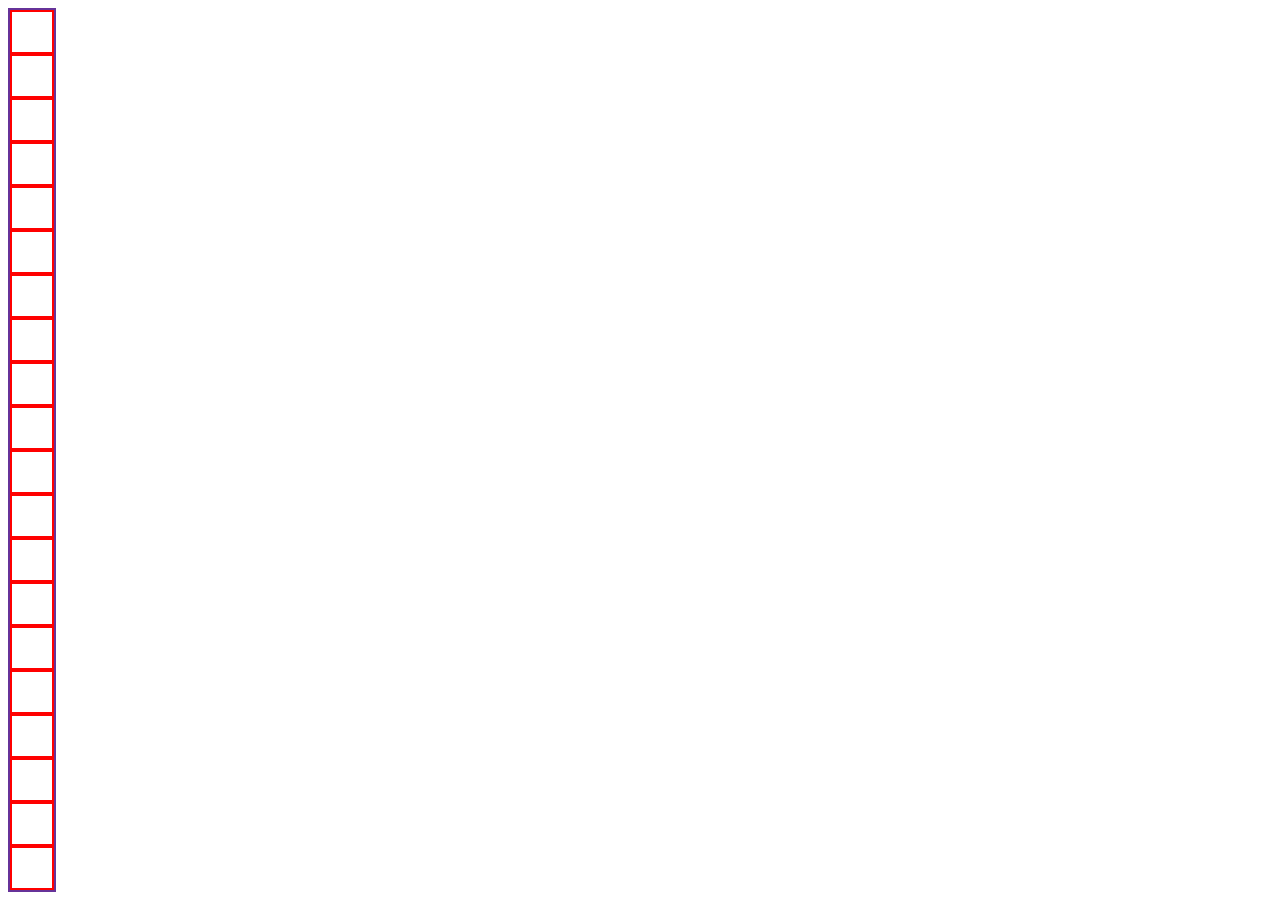
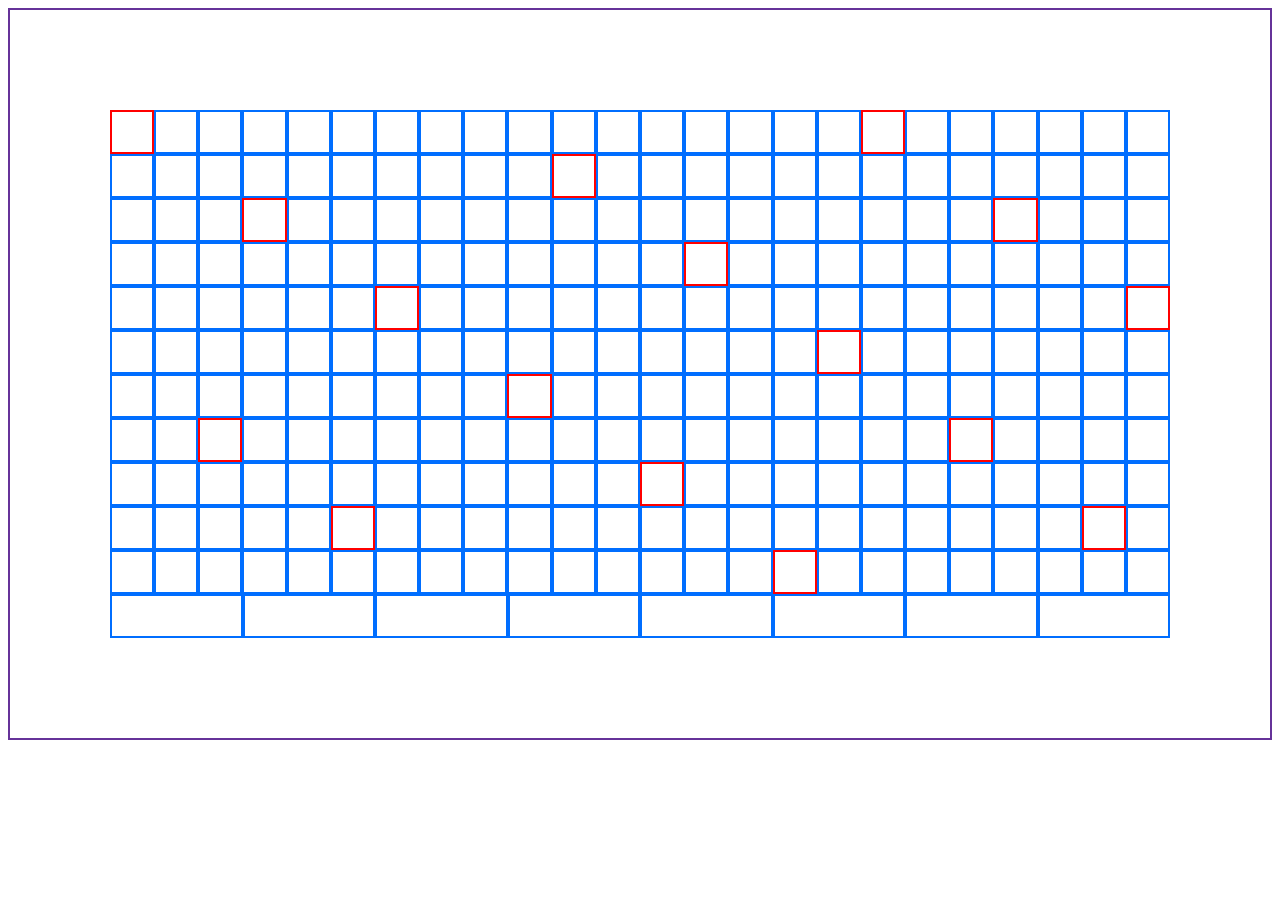
Before and after one commit to Sty6x/etch-a-sketch, a plain HTML site: page index.html in a window 1280 px wide. After the commit the page ends 800 px from the top, so only its background shows below. Drawn offline with Linux system fonts and the light colour scheme.

Commit message:
working-ish grids

```diff
--- a/scripts.js
+++ b/scripts.js
@@ -8,18 +8,18 @@ const createGrid = (gridSize, paddingSize) => {
         console.log(i)
         let gridColumns = document.createElement('div');
         gridColumns.setAttribute('class','grids grid-column')
-        gridColumns.style.border = '2px solid red';
-        gridColumns.style.padding = paddingSize;
+        gridColumns.style.padding = paddingSize + 'px';
         gridContainer.appendChild(gridColumns);
+        // gridColumns.textContent = `${i}`
         for(let j = 0; j < gridSize; j++){
             console.log(j)
             let gridRows = document.createElement('div');
             gridRows.setAttribute('class','grids grid-row')
-            gridRows.style.border = '2px solid red';
-            gridRows.style.padding = paddingSize;
+            gridRows.style.padding = paddingSize + 'px';
             gridContainer.appendChild(gridRows);
+            // gridRows.textContent = `${j}`
         }
     }
 }
 
-createGrid(4, '20px');
+createGrid(16, 20);
--- a/styles.css
+++ b/styles.css
@@ -1,7 +1,25 @@
 .grid-container{
-    display: inline-block;
-    gap: 10px;
+    display: flex;
+    /* gap: 2px; */
     justify-content: center;
-    flex-direction: column;
+    align-items: center;
+    /* flex-direction: column; */
     border: 2px solid rebeccapurple;
+    flex-wrap: wrap;
+    padding: 100px;
+
 }
+
+.grid-container .grids{
+    /* display: flex; */
+    flex-grow: 1;
+    flex-shrink: 1;
+
+}
+.grid-container > .grid-column{
+    border: 2px solid red;
+}
+
+.grid-container > .grid-row{
+    border: 2px solid rgb(0, 110, 255);
+}
```
